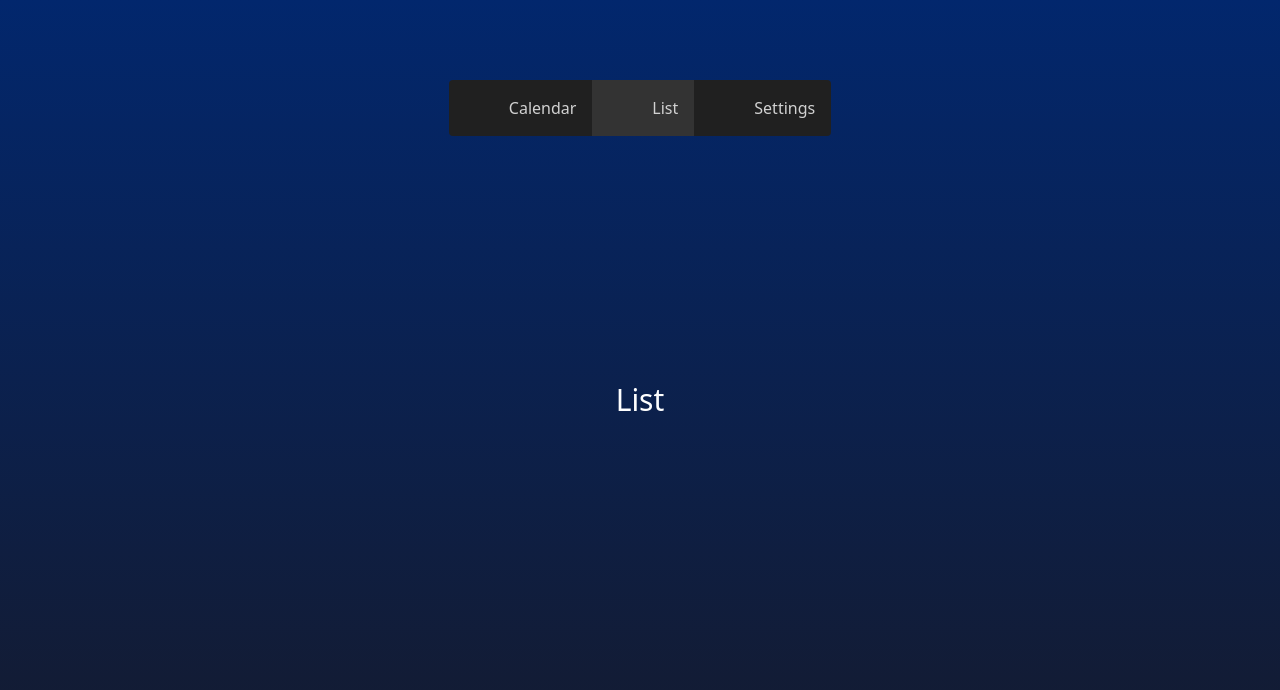
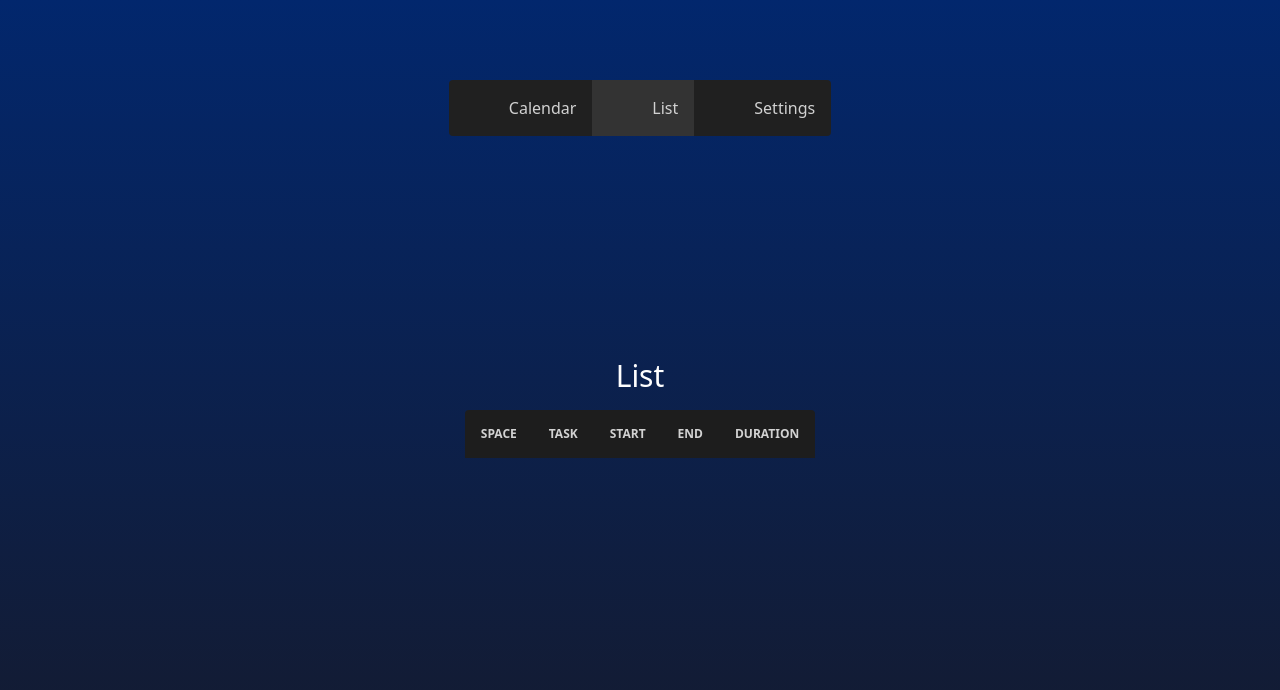
Before and after one commit to joscha0/clickup-time-track, a Next.js app: page / in a window 1280 px wide. Both pictures are taken after a click on the button "List". Shown: the top 690 px of the page. Built offline with nearby package versions, Linux system fonts and the light colour scheme; some icons are missing; a small style sheet from the web is missing.

Commit message:
add list

```diff
--- a/src/components/calendar.tsx
+++ b/src/components/calendar.tsx
@@ -12,6 +12,7 @@ interface NewEvent {
   start: string;
   end: string;
   category: string;
+  duration: string;
 }
 
 interface Props {
--- a/src/components/list.tsx
+++ b/src/components/list.tsx
@@ -1,7 +1,52 @@
-const List = () => {
+interface NewEvent {
+  id: string;
+  calendarId: string;
+  title: string;
+  start: string;
+  end: string;
+  category: string;
+  duration: string;
+}
+
+interface ListProps {
+  events: NewEvent[];
+}
+
+const List = ({ events }: ListProps) => {
   return (
     <div>
       <h1 className="py-4 text-center text-3xl text-white">List</h1>
+      <div className="overflow-x-auto">
+        <table className="table w-full">
+          <thead>
+            <tr>
+              <th>Space</th>
+              <th>Task</th>
+              <th>Start</th>
+              <th>End</th>
+              <th>Duration</th>
+            </tr>
+          </thead>
+          <tbody>
+            {events.length > 0 &&
+              events.map((event, index) => {
+                return (
+                  <tr>
+                    <td>{event.calendarId}</td>
+                    <td>{event.title}</td>
+                    <td>{new Date(event.start).toLocaleString()}</td>
+                    <td>{new Date(event.end).toLocaleString()}</td>
+                    <td>
+                      {new Date(parseInt(event.duration))
+                        .toISOString()
+                        .slice(11, -5)}
+                    </td>
+                  </tr>
+                );
+              })}
+          </tbody>
+        </table>
+      </div>
     </div>
   );
 };
--- a/src/pages/index.tsx
+++ b/src/pages/index.tsx
@@ -19,6 +19,7 @@ interface NewEvent {
   start: string;
   end: string;
   category: string;
+  duration: string;
 }
 
 const Home: NextPage = () => {
@@ -69,6 +70,7 @@ const Home: NextPage = () => {
                 start: new Date(parseInt(element.start)).toISOString(),
                 end: new Date(parseInt(element.end)).toISOString(),
                 category: "time",
+                duration: element.duration,
               });
             });
             setEvents(newEvents);
@@ -96,7 +98,7 @@ const Home: NextPage = () => {
         <Menu onClick={setIndex} />
         <div className="container flex flex-col items-center justify-center gap-12 px-4 py-8 ">
           {index == 0 && <TimeCalendar events={events} calendars={calendars} />}
-          {index == 1 && <List />}
+          {index == 1 && <List events={events} />}
           {index == 2 && (
             <Settings
               onClick={setIndex}
```
